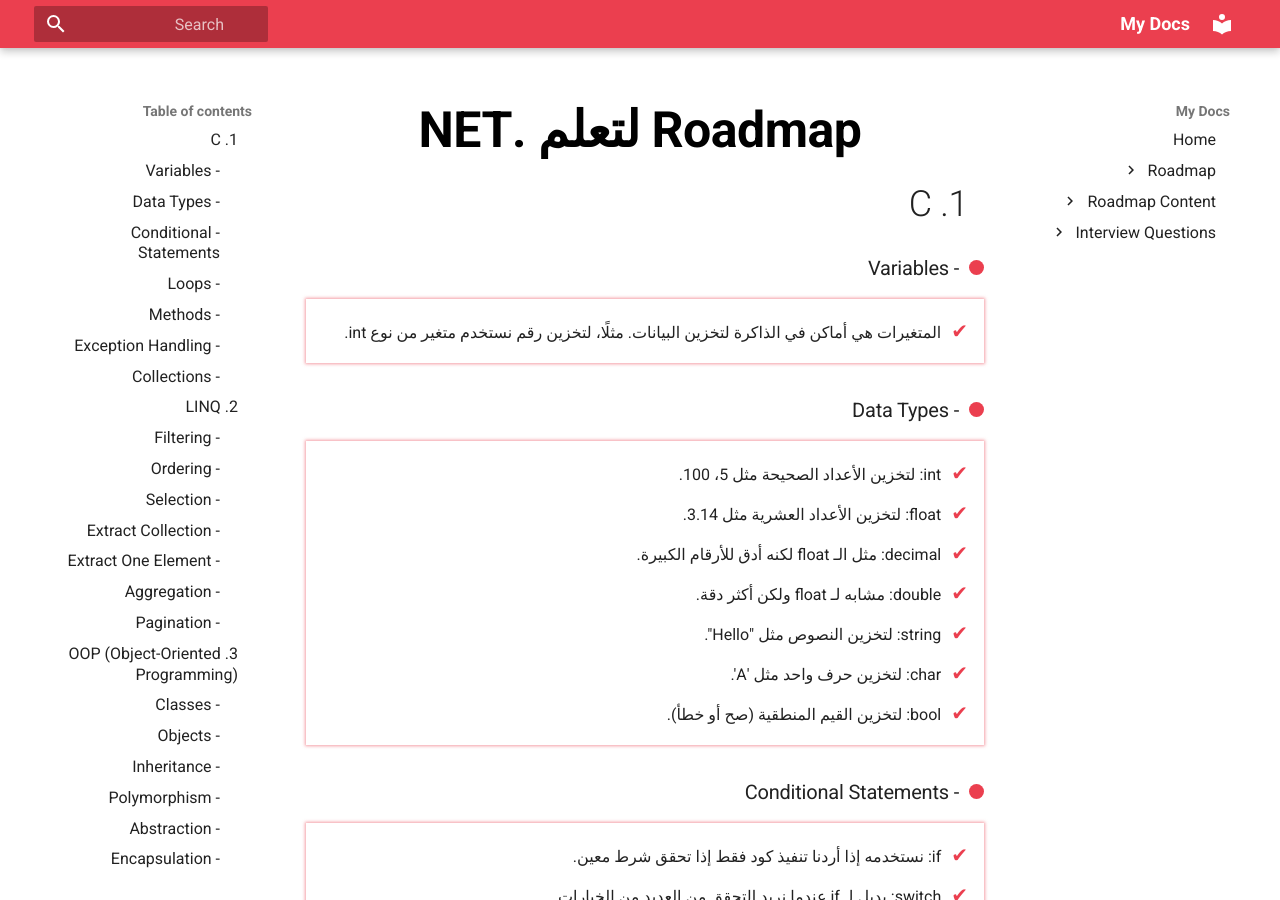
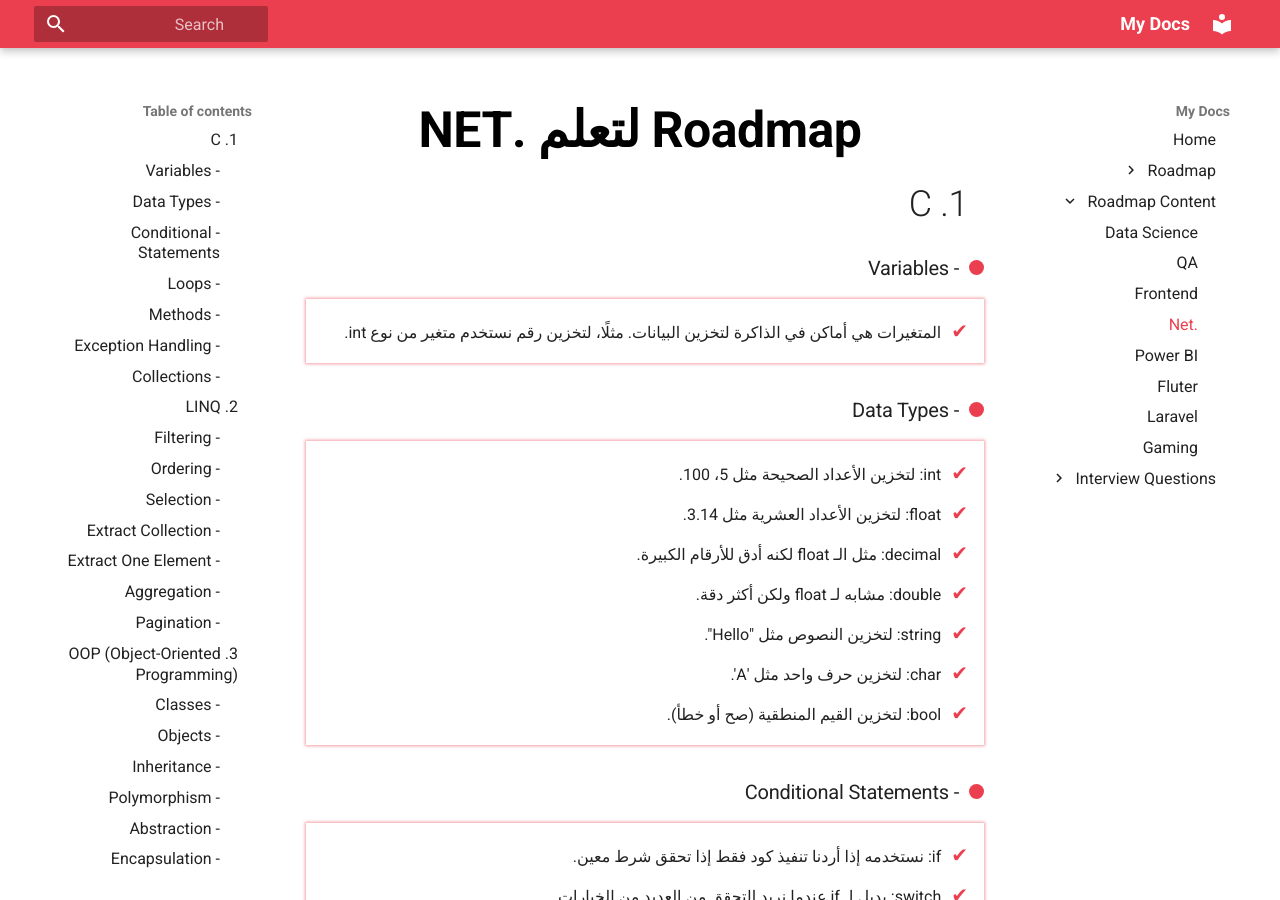
Before and after one commit to mrayyan2001/SSG, an MkDocs documentation site: the page built from docs/roadmap_content/dot_net.md, in a window 1280 px wide and 900 px high. Built offline with MkDocs 1.6.1 and Material for MkDocs 9.7.7, drawn with Linux system fonts in a browser that asks for light colours; some of the changed lines change nothing that is shown.

Commit message:
Update mkdocs.yml

```diff
--- a/mkdocs.yml
+++ b/mkdocs.yml
@@ -7,6 +7,7 @@
       - Data Science: ./roadmap_content/data_science.md
       - QA: ./roadmap_content/qa.md
       - Frontend: ./roadmap_content/frontend.md
+      - .Net: ./roadmap_content/dot_net.md
       - Power BI: ./roadmap_content/power_bi.md
       - Fluter: ./roadmap_content/flutter.md
       - Laravel: ./roadmap_content/laravel.md
```
